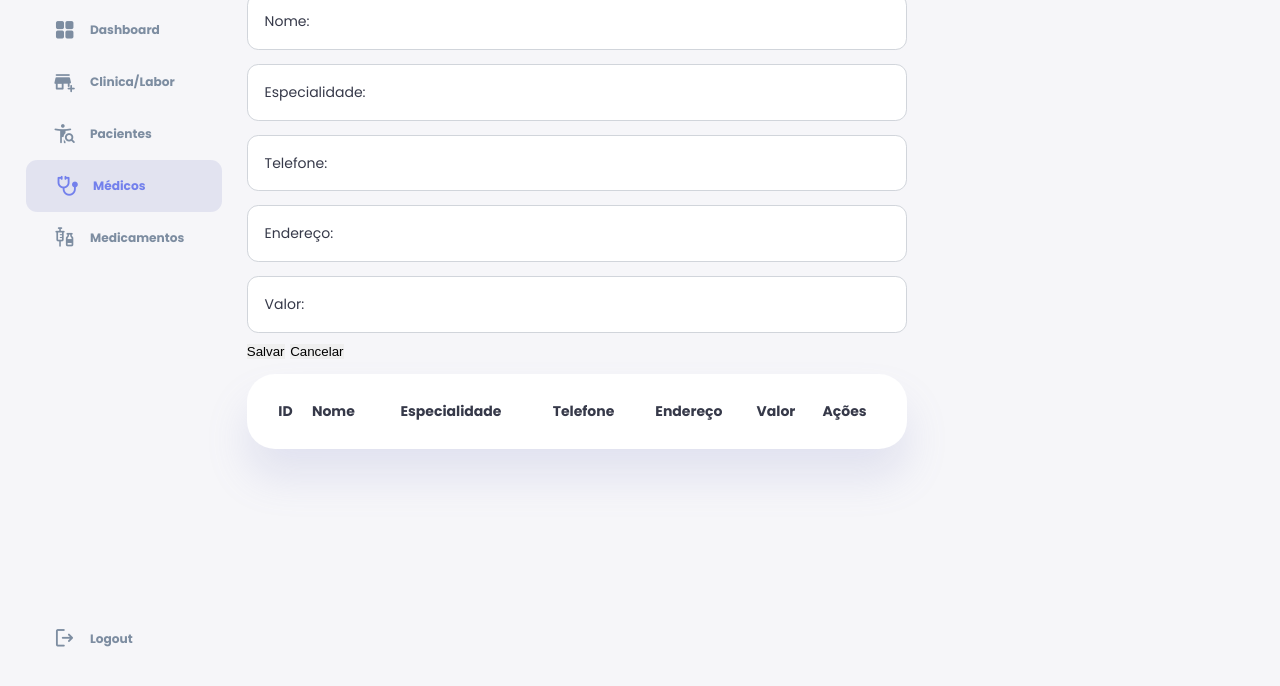
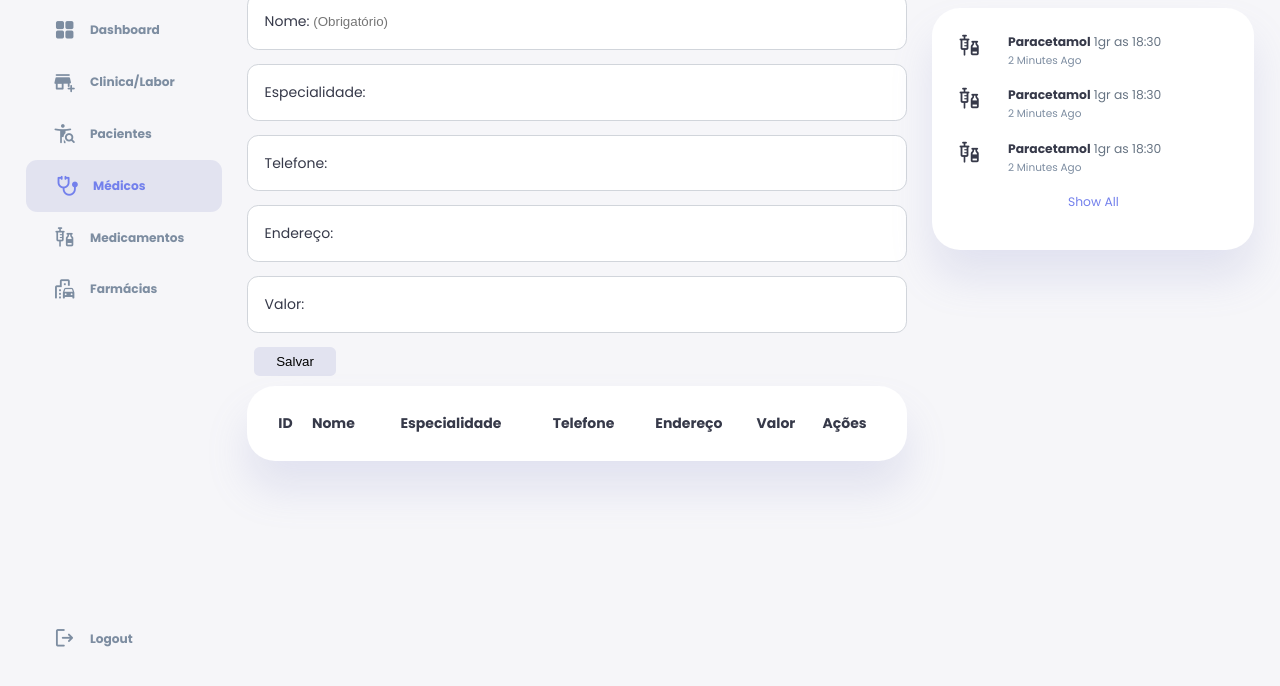
Before and after one commit to evandrokumasaka/pmv-ads-2023-1-e1-proj-web-t14-pmv-ads-2023-1-e1-proj-web-t14-g4-medor, a website: page src/public/medico.html in a window 1280 px wide. Shown: the part 92-778 px from the top of the page. Drawn offline with nearby package versions, Linux system fonts and the light colour scheme; a script that the page names is missing.

Commit message:
final update tela - medico

```diff
--- a/src/public/medico.html
+++ b/src/public/medico.html
@@ -49,6 +49,11 @@
                     <h3>Medicamentos</h3>
                     <!-- <span class="message-count">1</span> -->
                 </a>
+                <a href="./farmacia.html">
+                    <span class="material-symbols-rounded">emoji_transportation</span>
+                    <h3>Farmácias</h3>
+                    <!-- <span class="message-count">1</span> -->
+                </a>
                 <!-- <a href="#">
                     <span class="material-symbols-rounded">settings</span>
                     <h3>Configuração</h3>
@@ -64,7 +69,7 @@
             <h1>Médicos</h1>
 
             <div class="recent-orders">
-              <!-- <h2>Novo Medico</h2> -->
+              <!-- <h2>Novo Medicamento</h2> -->
 
               <!-- begin::form -->
               <!-- <form method="post" action"#"> -->
@@ -72,33 +77,32 @@
                  <!--nome-->
                  <div class="form-group">
                     <label for="medicoNome">Nome:</label>
-                    <input type="text" id="medico"><br>
+                    <input type="text" id="medicoNome" name="nome" required placeholder="(Obrigatório)"><br>
                  </div>
-                <!--Especialidade-->
+                <!--especialidade-->
                  <div class="form-group">
-                  <label for="medicoEspecialidade">Especialidade:</label>
-                  <input type="text" id="especialidade"><br>
+                    <label for="medicoEspecialidade">Especialidade:</label>
+                    <input type="text" id="medicoEspecialidade" name="Especialidade" placeholder=""><br>
                  </div>
-                 <!-- Telefone -->
+                 <!-- telefone -->
                  <div class="form-group">
                     <label for="medicoTelefone">Telefone:</label>
-                    <input type="number" id="telefone"><br>
+                    <input type="number" id="medicoTelefone" name="Telefone" placeholder=""><br>
                  </div>
-                 <!-- Endereço -->
+                 <!-- endereço -->
                  <div class="form-group">
                     <label for="medicoEndereço">Endereço:</label>
-                    <input type="text" id="endereço"><br>
+                    <input type="text" id="medicoEndereço" name="Endereço" placeholder=""><br>
                  </div>
-                 <!-- Valor -->
+                 <!-- valor -->
                  <div class="form-group">
                     <label for="medicoValor">Valor:</label>
-                    <input type="number" id="valor"><br>
+                    <input type="number" id="medicoValor" name="Valor" placeholder=""><br>
                  </div>
                  <!-- actions -->
                  <div>
-                    <!-- <input id="btnSalvarMedico" class ="btn" type="submit" value="Salvar"> -->
-                    <button onclick="medico.salvar()"id="btn1">Salvar</button>
-                    <button onclick="medico.cancelar()">Cancelar</button>
+                    <!-- <input id="btnSalvarMedicamento" class ="btn" type="submit" value="Salvar"> -->
+                    <button id="btnSalvarMedico" class ="btn">Salvar</button>
                  </div>
               <!-- </form>-->
               <!-- end::form -->
@@ -107,18 +111,16 @@
                 <table id="tabelaMedicos">
                   <thead>
                       <tr>
-                          <th class="center">ID</th>
+                          <th>ID</th>
                           <th>Nome</th>
                           <th>Especialidade</th>
                           <th>Telefone</th>
                           <th>Endereço</th>
                           <th>Valor</th>
-                          <th class="center">Ações</th>
+                          <th>Ações</th>
                       </tr>
                   </thead>
-                  <tbody id="tbody">
-
-                  </tbody>
+                  <tbody></tbody>
                 </table>
               </div>
 
@@ -148,6 +150,36 @@
             <!-- END OF TOP -->
             <div class="recent-updates">
                 <h2>Notificações</h2>
+                <div class="updates">
+                    <div class="update">
+                        <div class="profile-photo">
+                            <span class="material-symbols-rounded">vaccines</span>
+                        </div>
+                        <div class="message">
+                            <p><b>Paracetamol</b> 1gr as 18:30</p>
+                            <small class="text-muted">2 Minutes Ago</small>
+                        </div>
+                    </div>
+                    <div class="update">
+                        <div class="profile-photo">
+                            <span class="material-symbols-rounded">vaccines</span>
+                        </div>
+                        <div class="message">
+                            <p><b>Paracetamol</b> 1gr as 18:30</p>
+                            <small class="text-muted">2 Minutes Ago</small>
+                        </div>
+                    </div>
+                    <div class="update">
+                        <div class="profile-photo">
+                            <span class="material-symbols-rounded">vaccines</span>
+                        </div>
+                        <div class="message">
+                            <p><b>Paracetamol</b> 1gr as 18:30</p>
+                            <small class="text-muted">2 Minutes Ago</small>
+                        </div>
+                    </div>
+                    <a href="#">Show All</a>
+                </div>
 
             </div>
 
@@ -158,6 +190,6 @@
   <script src="https://cdnjs.cloudflare.com/ajax/libs/popper.js/1.16.0/umd/popper.min.js"></script>
   <!-- <script src="https://maxcdn.bootstrapcdn.com/bootstrap/4.5.2/js/bootstrap.min.js"></script> -->
   <script src="https://unpkg.com/dexie@3.0.3/dist/dexie.min.js"></script>
-  <script src="script.js"></script>
+  <script src="js/app.js"></script>
 </body>
 </html>
```
